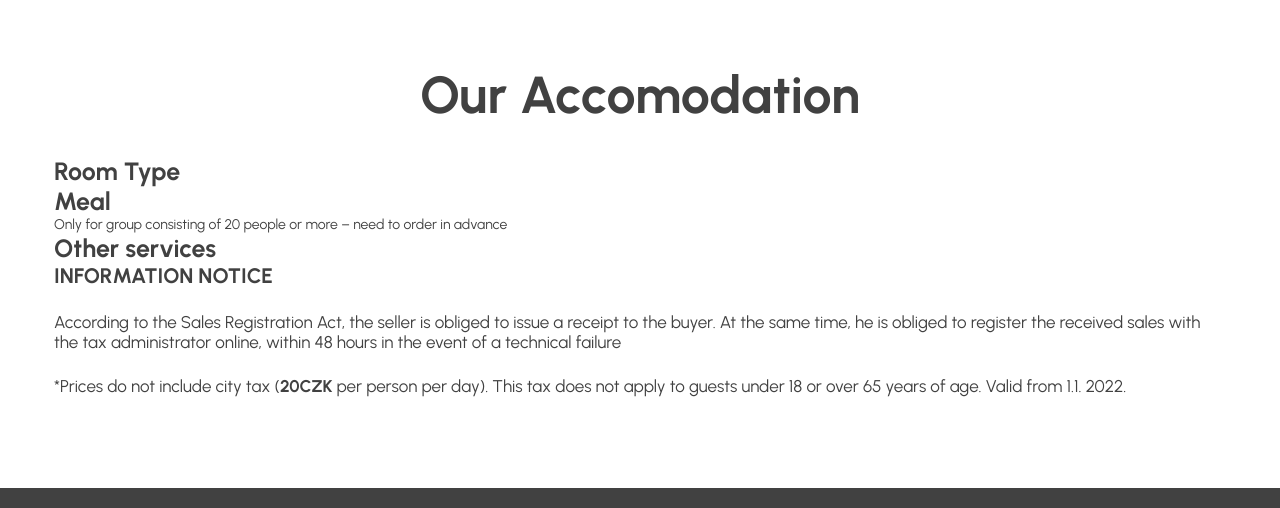
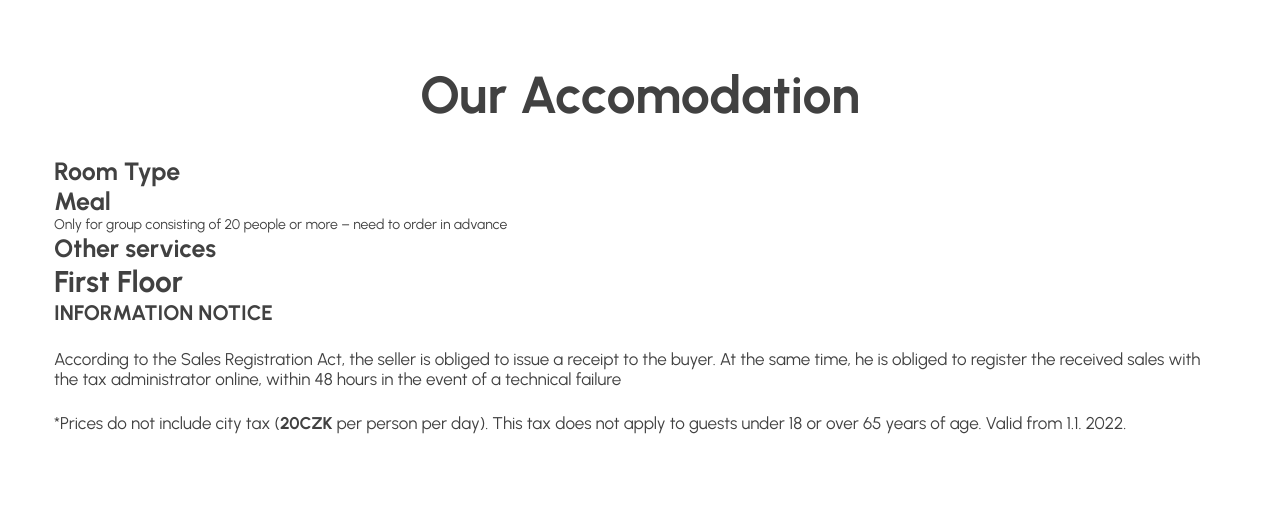
Before and after one commit to getFrontend/site-Atrium, a website: page src/html/accommodation.html in a window 1280 px wide. Shown: the part 125-633 px from the top of the page. Drawn offline with nearby package versions, Linux system fonts and the light colour scheme; files that its build step writes are made by us from their sources; files whose address does not match are found by name.

Commit message:
last update

```diff
--- a/src/html/accommodation.html
+++ b/src/html/accommodation.html
@@ -39,12 +39,19 @@
           </div>
         </div>
 
+        <div class="floor__card">
+          <h3 class="title title-4">First Floor</h3>
+        </div>
+
         <div class="accommodation__info">
           <h4 class="title title-6">
             INFORMATION NOTICE
           </h4>
-          <p>According to the Sales Registration Act, the seller is obliged to issue a receipt to the buyer. At the same time, he is obliged to register the received sales with the tax administrator online, within 48 hours in the event of a technical failure</p>
-          <p>*Prices do not include city tax (<span class="bold">20CZK</span> per person per day). This tax does not apply to guests under 18 or over 65 years of age. Valid from 1.1. 2022.</p>
+          <p>According to the Sales Registration Act, the seller is obliged to issue a receipt to the buyer. At the same
+            time, he is obliged to register the received sales with the tax administrator online, within 48 hours in the
+            event of a technical failure</p>
+          <p>*Prices do not include city tax (<span class="bold">20CZK</span> per person per day). This tax does not
+            apply to guests under 18 or over 65 years of age. Valid from 1.1. 2022.</p>
         </div>
       </div>
     </section>
```
